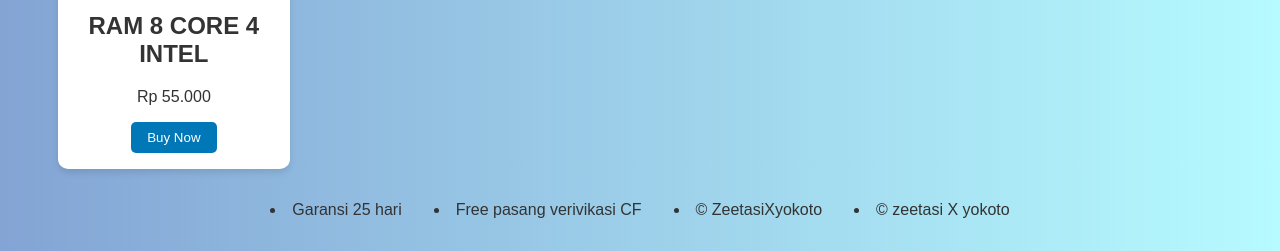
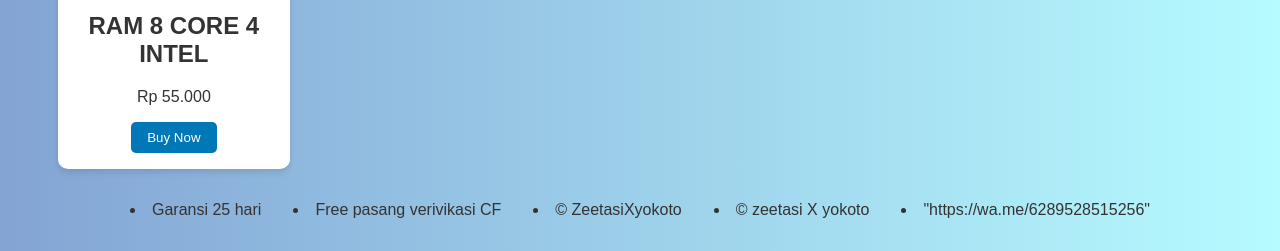
Before and after one commit to zeetasi/Rovi.Store, a plain HTML site: page index.html in a window 1280 px wide. Shown: the part 1363-1614 px from the top of the page. Drawn offline with Linux system fonts and the light colour scheme.

Commit message:
Update index.html

```diff
--- a/index.html
+++ b/index.html
@@ -248,6 +248,7 @@
 
 
       <li>© zeetasi X yokoto</li>
+      <li>"https://wa.me/6289528515256"</li>
 
 
   </section>
```
